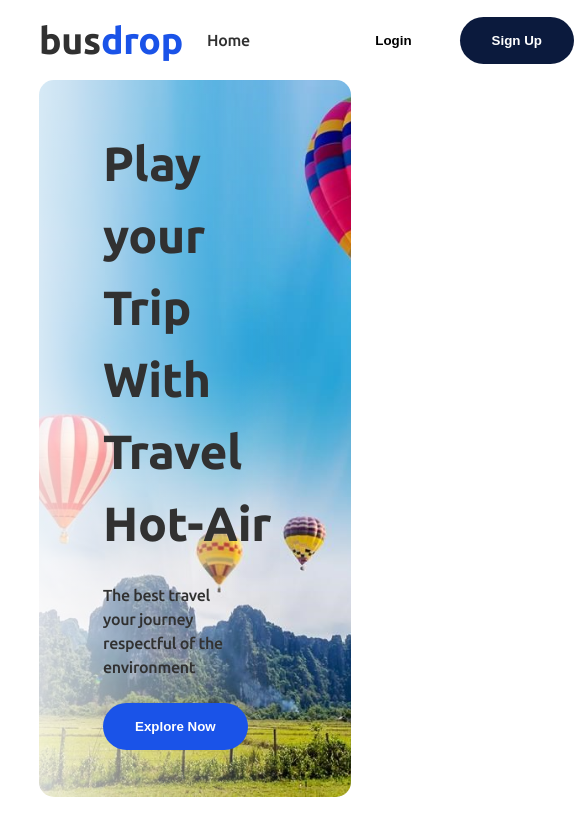
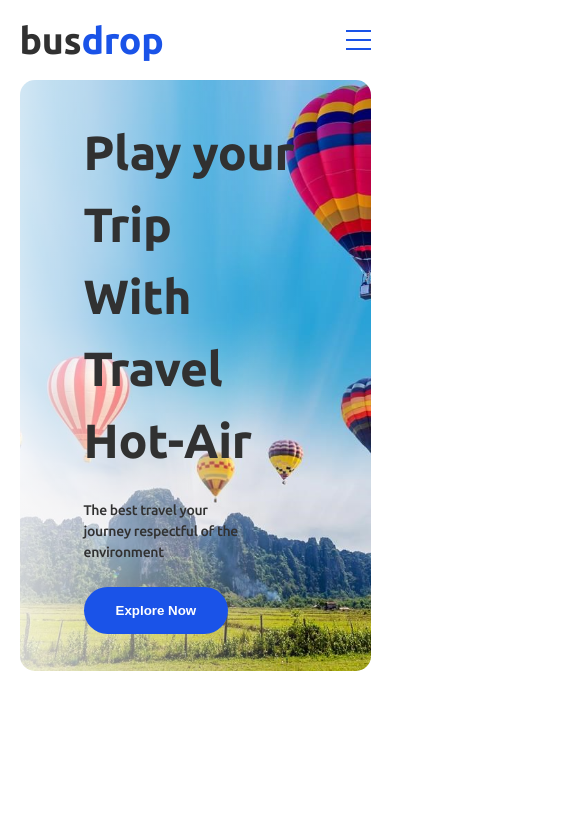
Before and after one commit to tnmsnhr/bus-booking-app, a React (Create React App) app: page / in a window 390 px wide. Shown: the top 836 px of the page, 574 px wide, since content can reach past the window. Built offline with nearby package versions, Linux system fonts and the light colour scheme; no server answers; the database is empty.

Commit message:
feat: making page responsive

```diff
--- a/src/components/Navbar/Navbar.js
+++ b/src/components/Navbar/Navbar.js
@@ -1,4 +1,4 @@
-import React from 'react'
+import React, { useState } from 'react'
 import { BsFillEmojiLaughingFill } from 'react-icons/bs'
 import { RiLogoutCircleRLine } from 'react-icons/ri'
 import { NavLink } from 'react-router-dom'
@@ -7,6 +7,15 @@ import { changeUserRole, logout } from '../../store/actions/authActions'
 import ToggleSwitch from '../ToggleSwitch/ToggleSwitch'
 
 const Navbar = (props) => {
+  const [showClass, setShowClass] = useState('')
+
+  const handleToggle = (e) => {
+    if (!showClass) {
+      setShowClass('toggle_navbar')
+    } else {
+      setShowClass('')
+    }
+  }
   return (
     <div className='container'>
       <div className='navbar_container'>
@@ -16,7 +25,15 @@ const Navbar = (props) => {
           </h3>
         </section>
         <section className='navbar_right'>
-          <ul className='navbar_links'>
+          <section className='navbar_toggle'>
+            <input type='checkbox' id='toggle_input' onChange={handleToggle} />
+            <label htmlFor='toggle_input'>
+              <span className='navbar_toggle-switch'> </span>
+              <span className='navbar_toggle-switch'> </span>
+              <span className='navbar_toggle-switch'> </span>
+            </label>
+          </section>
+          <ul className={`navbar_links ${showClass}`}>
             {props?.isLoggedIn && (
               <li
                 className=' admin_switch'
--- a/src/css/main.css
+++ b/src/css/main.css
@@ -22,6 +22,12 @@
 .margin-top-sm {
   margin-top: 0.5rem; }
 
+/* $breakpoint argument choices
+- phone
+- tab-port
+- tab-land
+- desktop
+*/
 *,
 *::after,
 *::before {
@@ -48,6 +54,9 @@ body {
   color: #313131;
   overflow-y: auto;
   color: #313131; }
+  @media (max-width: 1071px) {
+    body {
+      font-size: 14px; } }
   body::-webkit-scrollbar {
     width: 1em; }
   body::-webkit-scrollbar-track {
@@ -78,6 +87,9 @@ body {
 .container {
   width: 80vw;
   margin: 0 auto; }
+  @media (max-width: 1218px) {
+    .container {
+      width: 90vw; } }
 
 .dialog {
   color: #858585;
@@ -241,9 +253,11 @@ li {
   display: flex;
   align-items: center;
   justify-content: space-between;
-  height: 80px; }
+  height: 80px;
+  background-color: #ffffff; }
   .navbar_container .navbar_brand {
-    font-size: 2rem; }
+    font-size: 2rem;
+    z-index: 50; }
     .navbar_container .navbar_brand span {
       color: #1a53e8; }
   .navbar_container .navbar_right ul {
@@ -253,16 +267,27 @@ li {
     color: #313131; }
   .navbar_container .navbar_right .navbar_links {
     display: flex;
-    align-items: center; }
+    align-items: center;
+    background-color: #ffffff; }
+    @media (max-width: 1071px) {
+      .navbar_container .navbar_right .navbar_links {
+        padding-bottom: 1rem;
+        visibility: hidden; } }
     .navbar_container .navbar_right .navbar_links .admin_switch {
       cursor: pointer;
       display: flex;
       align-items: center;
       justify-content: center; }
+      @media (max-width: 1071px) {
+        .navbar_container .navbar_right .navbar_links .admin_switch {
+          margin-bottom: 1rem; } }
     .navbar_container .navbar_right .navbar_links .navbar_link:not(.navbar_button) {
       padding: 0.5rem 1.5rem;
       font-weight: 500;
       border-radius: 50px; }
+      @media (max-width: 1071px) {
+        .navbar_container .navbar_right .navbar_links .navbar_link:not(.navbar_button) {
+          margin-bottom: 0.8rem; } }
       .navbar_container .navbar_right .navbar_links .navbar_link:not(.navbar_button):hover {
         background-color: #f8f6f6; }
     .navbar_container .navbar_right .navbar_links .navbar_button {
@@ -302,6 +327,58 @@ li {
         .navbar_container .navbar_right .navbar_links .auth_button .logout_btn:hover {
           background-color: #f8f6f6;
           border-radius: 50px; }
+      @media (max-width: 1071px) {
+        .navbar_container .navbar_right .navbar_links .auth_button {
+          justify-content: center;
+          padding-left: 0; } }
+    @media (max-width: 1071px) {
+      .navbar_container .navbar_right .navbar_links {
+        flex-direction: column;
+        align-items: center;
+        justify-content: center;
+        width: 100%;
+        position: absolute;
+        left: 0;
+        top: 30px; } }
+  @media (max-width: 1071px) {
+    .navbar_container .navbar_right .toggle_navbar {
+      visibility: visible; } }
+  .navbar_container .navbar_toggle {
+    visibility: hidden;
+    display: none;
+    width: 25px;
+    height: 20px; }
+    .navbar_container .navbar_toggle input {
+      display: none; }
+    .navbar_container .navbar_toggle input:checked + label .navbar_toggle-switch:nth-child(1) {
+      position: absolute;
+      top: 50%;
+      transform: translate(0, -50%) rotate(45deg); }
+    .navbar_container .navbar_toggle input:checked + label .navbar_toggle-switch:nth-child(2) {
+      display: none; }
+    .navbar_container .navbar_toggle input:checked + label .navbar_toggle-switch:nth-child(3) {
+      position: absolute;
+      bottom: 50%;
+      transform: translate(0, 50%) rotate(-45deg); }
+    .navbar_container .navbar_toggle label {
+      width: 100%;
+      height: 100%;
+      display: flex;
+      flex-direction: column;
+      justify-content: space-between;
+      flex: 1;
+      position: relative; }
+    .navbar_container .navbar_toggle-switch {
+      width: 100%;
+      height: 2px;
+      background-color: #1a53e8;
+      transition: all 0.2s ease-in-out; }
+    @media (max-width: 1071px) {
+      .navbar_container .navbar_toggle {
+        visibility: visible;
+        display: flex;
+        position: relative;
+        z-index: 50; } }
 
 .hero_banner {
   width: 100%;
@@ -314,6 +391,9 @@ li {
   display: flex;
   align-items: center;
   background-size: cover; }
+  @media (max-width: 1218px) {
+    .hero_banner {
+      height: 70vh; } }
   .hero_banner--left h1 {
     font-size: 3rem; }
   .hero_banner--left p {
@@ -335,6 +415,9 @@ li {
   flex-direction: column;
   position: relative;
   z-index: 2; }
+  @media (max-width: 1218px) {
+    .search_component {
+      width: 80vw; } }
   .search_component .bus_error {
     margin-top: 5px;
     color: red; }
@@ -365,6 +448,9 @@ li {
   padding: 2rem 1.5rem;
   border-radius: 15px;
   overflow: hidden; }
+  @media (max-width: 1218px) {
+    .search_result-container {
+      width: 80vw; } }
   .search_result-container .booking-spinner {
     position: absolute;
     top: 50%;
@@ -396,6 +482,9 @@ li {
       position: relative;
       z-index: 1;
       margin-top: 2rem; }
+      @media (max-width: 1218px) {
+        .search_result-container .search_result--content .search_result {
+          padding: 2.5rem 1.5rem; } }
       .search_result-container .search_result--content .search_result--left {
         display: flex;
         flex-direction: column;
@@ -406,6 +495,12 @@ li {
         border-right: 1px solid #e6dfdf; }
         .search_result-container .search_result--content .search_result--left .book_now-btn {
           margin: 0.5rem 0; }
+          @media (max-width: 1218px) {
+            .search_result-container .search_result--content .search_result--left .book_now-btn {
+              padding: 1rem; } }
+        @media (max-width: 1218px) {
+          .search_result-container .search_result--content .search_result--left {
+            padding-right: 0rem; } }
         .search_result-container .search_result--content .search_result--left h3 {
           font-weight: bold; }
         .search_result-container .search_result--content .search_result--left .bus_number {
@@ -443,6 +538,10 @@ li {
               .search_result-container .search_result--content .search_result--right .top_row .category_selection .category_item:hover {
                 background-color: #f8f6f6;
                 border: 1px solid #f8f6f6; }
+              @media (max-width: 1218px) {
+                .search_result-container .search_result--content .search_result--right .top_row .category_selection .category_item {
+                  font-size: 0.65rem;
+                  margin-right: 0.5rem; } }
           .search_result-container .search_result--content .search_result--right .top_row .amenities {
             display: flex; }
             .search_result-container .search_result--content .search_result--right .top_row .amenities .amenity-item {
@@ -455,6 +554,10 @@ li {
               color: #ffffff;
               letter-spacing: 0.4px;
               background-color: #0dc00d; }
+              @media (max-width: 1218px) {
+                .search_result-container .search_result--content .search_result--right .top_row .amenities .amenity-item {
+                  font-size: 0.65rem;
+                  margin-right: 0.3rem; } }
             .search_result-container .search_result--content .search_result--right .top_row .amenities .amenity-item--not-available {
               background-color: #f4f0f0;
               color: #a0a0a0; }
@@ -489,6 +592,10 @@ li {
           display: flex;
           justify-content: flex-start;
           width: 100%; }
+          @media (max-width: 1218px) {
+            .search_result-container .search_result--content .search_result--right .bottom_row {
+              position: absolute;
+              bottom: 10px; } }
           .search_result-container .search_result--content .search_result--right .bottom_row--info {
             margin-right: 1rem; }
           .search_result-container .search_result--content .search_result--right .bottom_row p {
@@ -625,6 +732,12 @@ li {
     background-position: top;
     background-repeat: no-repeat;
     background-size: cover; }
+    @media (max-width: 950px) {
+      .auth_container--right {
+        width: 30%; } }
+    @media (max-width: 700px) {
+      .auth_container--right {
+        width: 5%; } }
 
 .login_container {
   width: 100%; }
@@ -829,6 +942,10 @@ li {
     text-transform: capitalize;
     font-weight: bold;
     color: #ffffff; }
+    @media (max-width: 1071px) {
+      .toggle_switch .user_text,
+      .toggle_switch .admin_text {
+        top: 1.5px; } }
   .toggle_switch .user_text {
     right: 10px; }
   .toggle_switch .admin_text {
@@ -850,17 +967,17 @@ li {
   .toggle_switch label:after {
     content: '';
     position: absolute;
-    top: 2.5px;
-    left: 2.5px;
-    width: 20px;
-    height: 20px;
+    top: 3px;
+    left: 3px;
+    width: 19px;
+    height: 19px;
     background: #fff;
     border-radius: 90px;
     transition: 0.3s; }
   .toggle_switch input:checked + label {
     background: #1a53e8; }
   .toggle_switch input:checked + label:after {
-    left: calc(100% - 5px);
+    left: calc(100% - 3px);
     transform: translateX(-100%); }
   .toggle_switch label:active:after {
     width: 130px; }
--- a/src/sass/componentStyles/_heroBanner.scss
+++ b/src/sass/componentStyles/_heroBanner.scss
@@ -15,6 +15,10 @@
   align-items: center;
   background-size: cover;
 
+  @include respond(tab-land) {
+    height: 70vh;
+  }
+
   &--left {
     h1 {
       font-size: 3rem;
--- a/src/sass/componentStyles/_navbar.scss
+++ b/src/sass/componentStyles/_navbar.scss
@@ -3,8 +3,10 @@
   align-items: center;
   justify-content: space-between;
   height: 80px;
+  background-color: $color-white;
   .navbar_brand {
     font-size: 2rem;
+    z-index: 50;
 
     span {
       color: $color-blue;
@@ -23,18 +25,31 @@
     .navbar_links {
       display: flex;
       align-items: center;
+      background-color: $color-white;
+
+      @include respond(tab-port) {
+        padding-bottom: 1rem;
+        visibility: hidden;
+      }
 
       .admin_switch {
         cursor: pointer;
         display: flex;
         align-items: center;
         justify-content: center;
+        @include respond(tab-port) {
+          margin-bottom: 1rem;
+        }
       }
 
       .navbar_link:not(.navbar_button) {
         padding: 0.5rem 1.5rem;
         font-weight: 500;
         border-radius: 50px;
+
+        @include respond(tab-port) {
+          margin-bottom: 0.8rem;
+        }
 
         &:hover {
           background-color: $color-grey-light;
@@ -90,7 +105,80 @@
             border-radius: 50px;
           }
         }
+
+        @include respond(tab-port) {
+          justify-content: center;
+          padding-left: 0;
+        }
+      }
+
+      @include respond(tab-port) {
+        flex-direction: column;
+        align-items: center;
+        justify-content: center;
+        width: 100%;
+        position: absolute;
+        left: 0;
+        top: 30px;
+      }
+    }
+
+    .toggle_navbar {
+      @include respond(tab-port) {
+        visibility: visible;
       }
     }
   }
+
+  //responsive toggle
+  .navbar_toggle {
+    visibility: hidden;
+    display: none;
+    width: 25px;
+    height: 20px;
+
+    input {
+      display: none;
+    }
+
+    input:checked + label {
+      .navbar_toggle-switch:nth-child(1) {
+        position: absolute;
+        top: 50%;
+        transform: translate(0, -50%) rotate(45deg);
+      }
+      .navbar_toggle-switch:nth-child(2) {
+        display: none;
+      }
+      .navbar_toggle-switch:nth-child(3) {
+        position: absolute;
+        bottom: 50%;
+        transform: translate(0, 50%) rotate(-45deg);
+      }
+    }
+
+    label {
+      width: 100%;
+      height: 100%;
+      display: flex;
+      flex-direction: column;
+      justify-content: space-between;
+      flex: 1;
+      position: relative;
+    }
+
+    &-switch {
+      width: 100%;
+      height: 2px;
+      background-color: $color-blue;
+      transition: all 0.2s ease-in-out;
+    }
+
+    @include respond(tab-port) {
+      visibility: visible;
+      display: flex;
+      position: relative;
+      z-index: 50;
+    }
+  }
 }
--- a/src/sass/componentStyles/_search.scss
+++ b/src/sass/componentStyles/_search.scss
@@ -11,6 +11,10 @@
   flex-direction: column;
   position: relative;
   z-index: 2;
+
+  @include respond(tab-land) {
+    width: 80vw;
+  }
 
   .bus_error {
     margin-top: 5px;
--- a/src/sass/main.scss
+++ b/src/sass/main.scss
@@ -1,4 +1,5 @@
 @import 'abstracts/variables';
+@import 'abstracts/mixins';
 @import 'base/base';
 
 @import 'componentStyles/navbar';
```
Also changed, not shown: src/components/Search/SearchResult.js (+0 -7 lines), src/sass/abstracts/_mixins.scss (added, +43 -0 lines), src/sass/base/_base.scss (+8 -0 lines), src/sass/componentStyles/_authContainer.scss (+8 -0 lines), src/sass/componentStyles/_searchResult.scss (+31 -0 lines), src/sass/componentStyles/_toggleSwitch.scss (+9 -5 lines).
